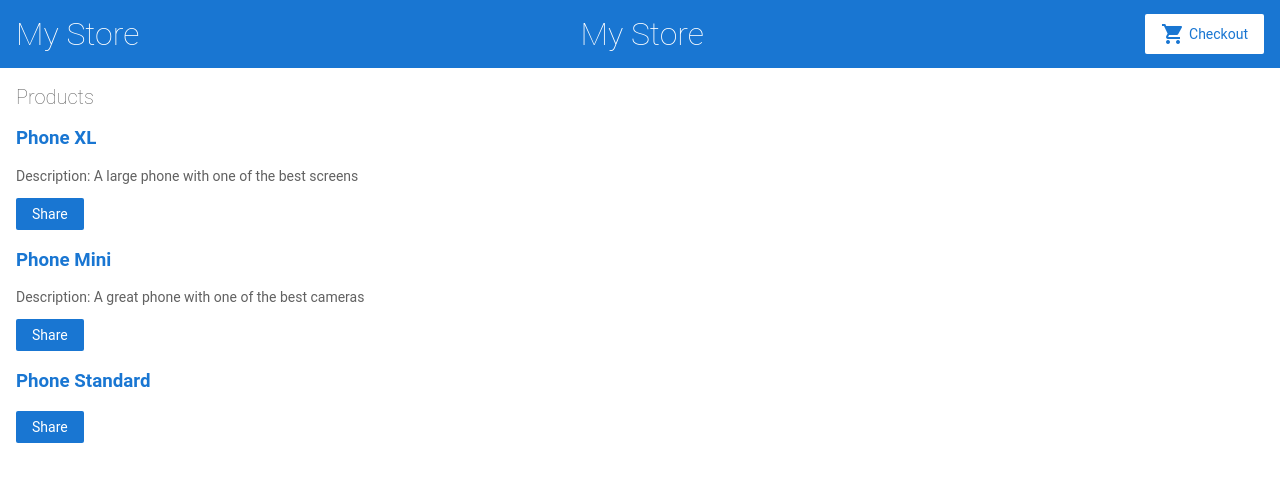
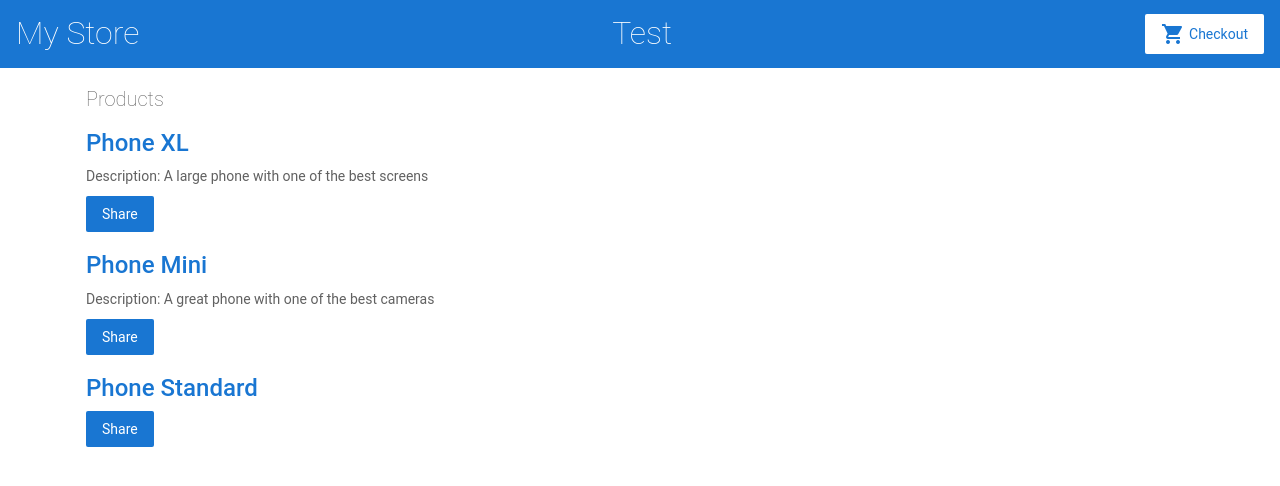
Before and after one commit to mdlawrenceusa/et720-20230328-ng, an Angular app: page / in a window 1280 px wide. Shown: the top 486 px of the page. Built offline with nearby package versions, Linux system fonts and the light colour scheme.

Commit message:
2 files modified

```diff
--- a/src/app/top-bar/top-bar.component.html
+++ b/src/app/top-bar/top-bar.component.html
@@ -2,13 +2,13 @@
   <h1>My Store</h1>
 </a>
 
-
-<a [routerLink]="['/']">
-  <h1>My Store</h1>
+<a [routerLink]="['/test']">
+  <h1>Test</h1>
 </a>
 
-
-<a class="button fancy-button"><i class="material-icons">shopping_cart</i>Checkout</a>
+<a class="button fancy-button"
+  ><i class="material-icons">shopping_cart</i>Checkout</a
+>
 
 <!--
 Copyright Google LLC. All Rights Reserved.
--- a/src/index.html
+++ b/src/index.html
@@ -11,6 +11,9 @@
       href="https://fonts.googleapis.com/icon?family=Material+Icons"
       rel="stylesheet"
     />
+
+    <link rel="stylesheet" href="https://maxcdn.bootstrapcdn.com/bootstrap/3.3.6/css/bootstrap.min.css"/>
+
   </head>
   <body>
     <app-root></app-root>
```
